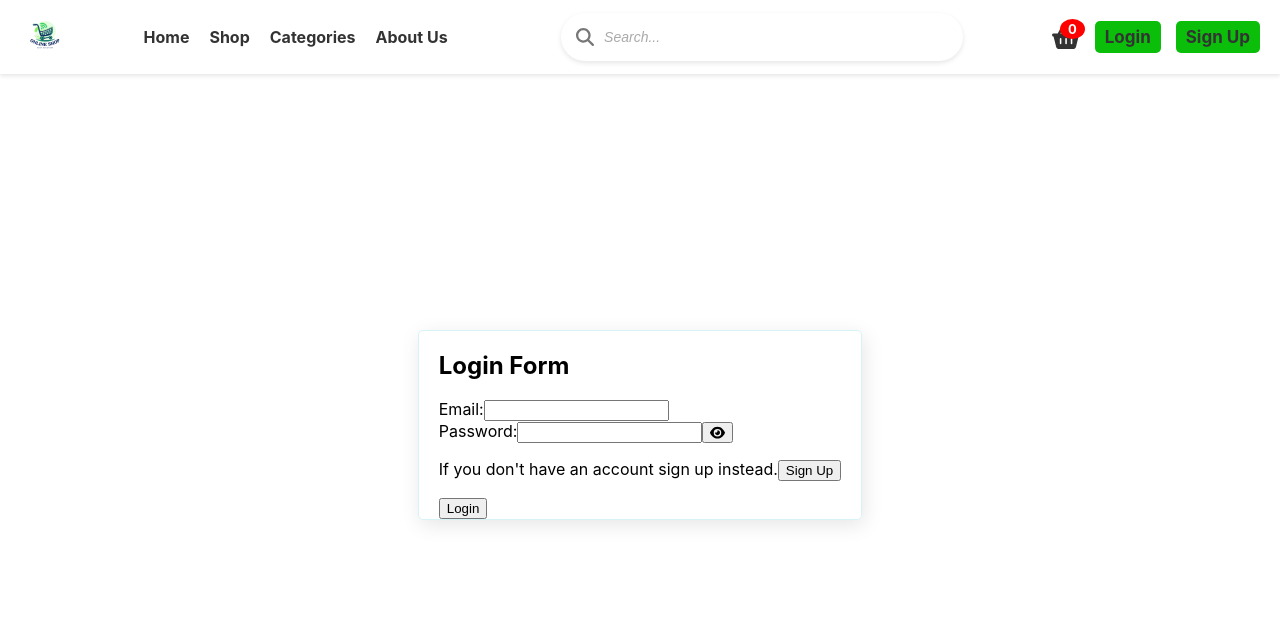
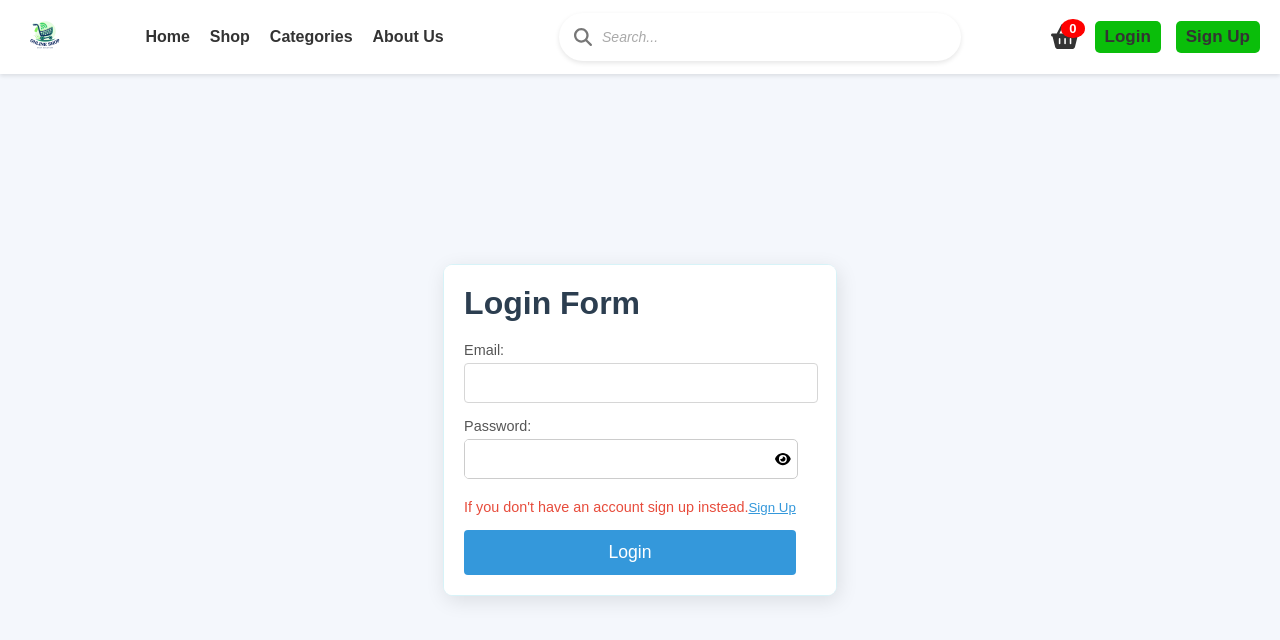
Before and after one commit to dev-m-josh/Ecommerce-Website, a React (Create React App) app in the folder ecomerce_ui/: page /login in a window 1280 px wide. Shown: the top 640 px of the page. Built offline with nearby package versions, Linux system fonts and the light colour scheme.

Commit message:
form styles

```diff
--- a/ecomerce_ui/src/App.css
+++ b/ecomerce_ui/src/App.css
@@ -1,16 +1,19 @@
 .App{
     width: 100%;
-    margin-top: 70px;
+    margin-top: 80px;
     margin-bottom: 20px;
-    border-radius: 5px;
+    border-radius: 10px;
     box-shadow: 2px 5px 20px rgba(0, 0, 0, 0.1);
-    padding: 0 20px;
+    padding: 0 ;
     box-sizing: border-box;
     border: 1px rgb(215, 243, 248) solid;
+    background-color: #fff;
+    max-height: 100vh;
 }
 
-@media screen and (max-width: 768px) {
+@media screen and (max-width: 600px) {
     .App{
-        background-color: #fff;
+        background-color: transparent;
+        margin-top: 70px;
     }
 }
--- a/ecomerce_ui/src/Components/Header.js
+++ b/ecomerce_ui/src/Components/Header.js
@@ -128,8 +128,12 @@ export default function Header() {
                         <ul>
                             {user ? (
                                 <>
-                                    <a href="/logout">LogOut</a>
-                                    <a href="/account">Account</a>
+                                    <span>
+                                        {currentPath === '/' ? 'Home' : currentPath === '/shop' ? 'Shop' : currentPath === '/categories' ? 'Categories' : currentPath === '/about' ? 'About Us' : 'Home'}
+                                    </span>
+                                    <a href="/account">
+                                        <FontAwesomeIcon className={`icon ${currentPath === '/account' ? 'user-icon' : ''}`} icon={faUser} />
+                                    </a>
                                 </>
                             ) : (
                                 <>
@@ -163,11 +167,8 @@ export default function Header() {
                                 </a>
                             </li>
                             <li>
-                                <a
-                                    href="/shop"
-                                    className={`${currentPath === '/shop' ? 'active' : ''}`}
-                                >
-                                    Shop
+                                <a href="/account">
+                                    Account
                                 </a>
                             </li>
                             <li>
@@ -186,13 +187,6 @@ export default function Header() {
                                     About Us
                                 </a>
                             </li>
-                            {user && (
-                                <li>
-                                    <a href="/account">
-                                        <FontAwesomeIcon className={`icon ${currentPath === '/account' ? 'user-icon' : ''}`} icon={faUser} /> Account
-                                    </a>
-                                </li>
-                            )}
                             <li>
                                 {isAdmin && (
                                 <a
@@ -203,6 +197,9 @@ export default function Header() {
                                 </a>
                                 )}
                             </li>
+                            <li>
+                                <span onClick={handleLogout}>LogOut</span>
+                            </li>
                         </ul>
                     </div>
                 </div>
--- a/ecomerce_ui/src/Components/Login.js
+++ b/ecomerce_ui/src/Components/Login.js
@@ -3,6 +3,7 @@ import { useNavigate } from "react-router-dom";
 import axios from "axios";
 import { FontAwesomeIcon } from '@fortawesome/react-fontawesome';
 import { faEye, faEyeSlash } from '@fortawesome/free-solid-svg-icons';
+import "../Styles/Login.css"
 
 export default function Login() {
     const [email, setEmail] = useState("");
@@ -80,7 +81,9 @@ export default function Login() {
                 </div>
                 <div className="user-details">
                     <label htmlFor="password">Password:</label>
+                    <div>
                     <input
+                        className="password-input"
                         type={showPassword ? "text" : "password"}
                         id="password"
                         value={password}
@@ -90,6 +93,7 @@ export default function Login() {
                     <button className="password-visibility" type="button" onClick={togglePassword}>
                         <FontAwesomeIcon icon={showPassword ? faEyeSlash : faEye} />
                     </button>
+                    </div>
                 </div>
 
                 {errorMessage && <div className="error-message">{errorMessage}
@@ -101,8 +105,8 @@ export default function Login() {
                     </p>
                 </div>
 
-                <div>
-                    <button  onClick={handleSubmit} type="submit" disabled={loading}>
+                <div  className="submit-btn">
+                    <button onClick={handleSubmit} type="submit" disabled={loading}>
                         {loading ? "Logging in..." : "Login"}
                     </button>
                 </div>
--- a/ecomerce_ui/src/Components/SignUp.js
+++ b/ecomerce_ui/src/Components/SignUp.js
@@ -5,7 +5,7 @@ import axios from "axios";
 import { useNavigate } from "react-router-dom";
 import { FontAwesomeIcon } from '@fortawesome/react-fontawesome';
 import { faEye, faEyeSlash } from '@fortawesome/free-solid-svg-icons';
-
+import "../Styles/Login.css"
 
 export default function SignUp() {
     const navigate = useNavigate();
@@ -143,6 +143,7 @@ export default function SignUp() {
                 </div>
                 <div className="user-details">
                     <label htmlFor="password">Password:</label>
+                    <div>
                     <input
                         type={showPassword ? "text" : "password"}
                         id="password"
@@ -153,9 +154,11 @@ export default function SignUp() {
                     <button className="password-visibility" type="button" onClick={togglePassword}>
                         <FontAwesomeIcon icon={showPassword ? faEyeSlash : faEye} />
                     </button>
+                    </div>
                 </div>
                 <div className="user-details">
                     <label htmlFor="confirmPassword">Confirm Password:</label>
+                    <div>
                     <input
                         type={showConfirmPassword ? "text" : "password"}
                         id="confirmPassword"
@@ -166,6 +169,7 @@ export default function SignUp() {
                     <button className="password-visibility" type="button" onClick={toggleConfirmPassword}>
                         <FontAwesomeIcon icon={showConfirmPassword ? faEyeSlash : faEye} />
                     </button>
+                    </div>
                 </div>
 
                 {errorMessage && <p
--- a/ecomerce_ui/src/Styles/Header.css
+++ b/ecomerce_ui/src/Styles/Header.css
@@ -180,6 +180,7 @@ a.active {
 
 .smaller-screen .mini-header ul {
     display: flex;
+    align-items: center;
     list-style: none;
     margin: 0;
     padding: 0;
@@ -188,7 +189,7 @@ a.active {
 .smaller-screen .mini-header ul a {
     text-decoration: none;
     color: #333;
-    margin-left: 15px;
+    margin-left: 10px;
 }
 
 /* Slide-bar (Mobile Menu) */
--- /dev/null
+++ b/ecomerce_ui/src/Styles/Login.css
@@ -0,0 +1,130 @@
+
+h2 {
+    font-size: 2rem;
+    color: #2c3e50;
+    text-align: center;
+    margin: 0 0 20px 0;
+}
+
+/* Form Container */
+.login-form {
+    background-color: #fff;
+    max-width: 450px;
+    margin: auto;
+    padding: 20px;
+    border-radius: 8px;
+    display: flex;
+    flex-direction: column;
+    align-items: start;
+}
+
+form{
+    padding: 0px 20px 0 0 ;
+}
+
+.user-details {
+    margin-bottom: 15px;
+}
+
+.user-details div{
+    display: flex;
+    align-items: center;
+    width: 100%;
+    border: 1px solid #ccc;
+    transition: border-color 0.3s;
+    border-radius: 5px;
+}
+
+
+.user-details label {
+    display: block;
+    font-size: 0.9rem;
+    color: #555;
+    margin-bottom: 5px;
+}
+
+.user-details input {
+    width: 100%;
+    padding: 10px;
+    font-size: 1rem;
+    border: 1px solid rgb(214, 214, 214) ;
+    border-radius: 4px;
+}
+
+.user-details input:focus, div:focus {
+    outline: none;
+    border-color: #3498db;
+}
+
+#password, #confirmPassword{
+    border: none;
+    outline: none;
+}
+
+/* Password visibility toggle */
+.password-visibility {
+    background: transparent;
+    border: none;
+    cursor: pointer;
+    color: black;
+    font-size: 14px;
+}
+
+/* Error Message */
+p {
+    font-size: 0.9rem;
+    color: #e74c3c;
+    text-align: center;
+}
+
+/* Submit Button */
+.submit-btn button {
+    width: 100%;
+    padding: 12px;
+    font-size: 1.1rem;
+    color: #fff;
+    background-color: #3498db;
+    border: none;
+    border-radius: 4px;
+    cursor: pointer;
+    transition: background-color 0.3s ease-in-out;
+}
+
+.submit-btn button:hover {
+    background-color: #2980b9;
+}
+
+/* Navigation Link */
+.navigate p {
+    text-align: center;
+    margin-top: 20px;
+}
+
+.navigate button {
+    background: none;
+    border: none;
+    color: #3498db;
+    text-decoration: underline;
+    cursor: pointer;
+    padding: 0;
+}
+
+.navigate button:hover {
+    color: #2980b9;
+}
+
+/* Responsive Design */
+@media (max-width: 600px) {
+    .login-form {
+        padding: 20px;
+        max-width: 100%;
+    }
+
+    .user-details{
+        width: 100%;
+    }
+
+    h2 {
+        font-size: 1.5rem;
+    }
+}
--- a/ecomerce_ui/src/index.css
+++ b/ecomerce_ui/src/index.css
@@ -10,9 +10,13 @@ body {
   align-items: center;
   justify-content: center;
   min-height: 100vh;
+  font-family: 'Arial', sans-serif;
+  background-color: #f4f7fc;
+  color: #333;
+  padding: 0;
 }
 
-@media screen and (max-width: 768px) {
+@media screen and (max-width: 600px) {
   body{
       background-color: #fff;
   }
```
